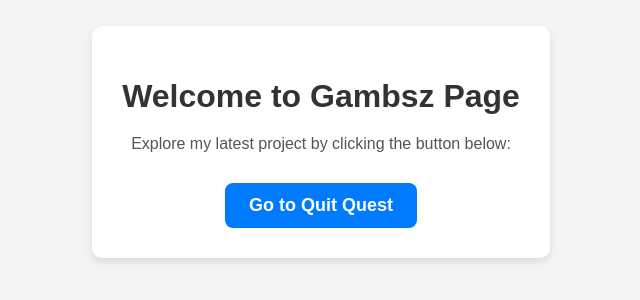
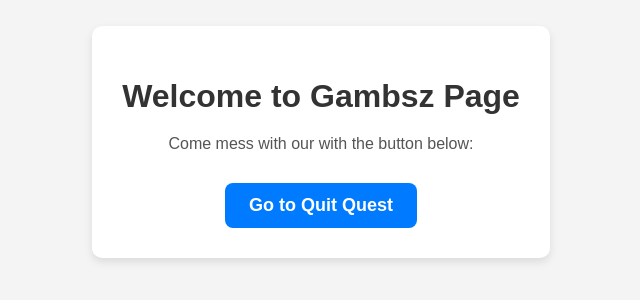
Before and after one commit to gambsz/gambsz.github.io, a plain HTML site: page index.html in a window 1280 px wide. Shown: the part 258-558 px from the top of the page, 319-959 px from the left. Drawn offline with Linux system fonts and the light colour scheme.

Commit message:
Update index.html

```diff
--- a/index.html
+++ b/index.html
@@ -52,7 +52,7 @@
 <body>
     <div class="container">
         <h1>Welcome to Gambsz Page</h1>
-        <p>Explore my latest project by clicking the button below:</p>
+        <p>Come mess with our with the button below:</p>
         <button onclick="window.location.href='https://vectored.github.io/quitquest/';">
             Go to Quit Quest
         </button>
```
